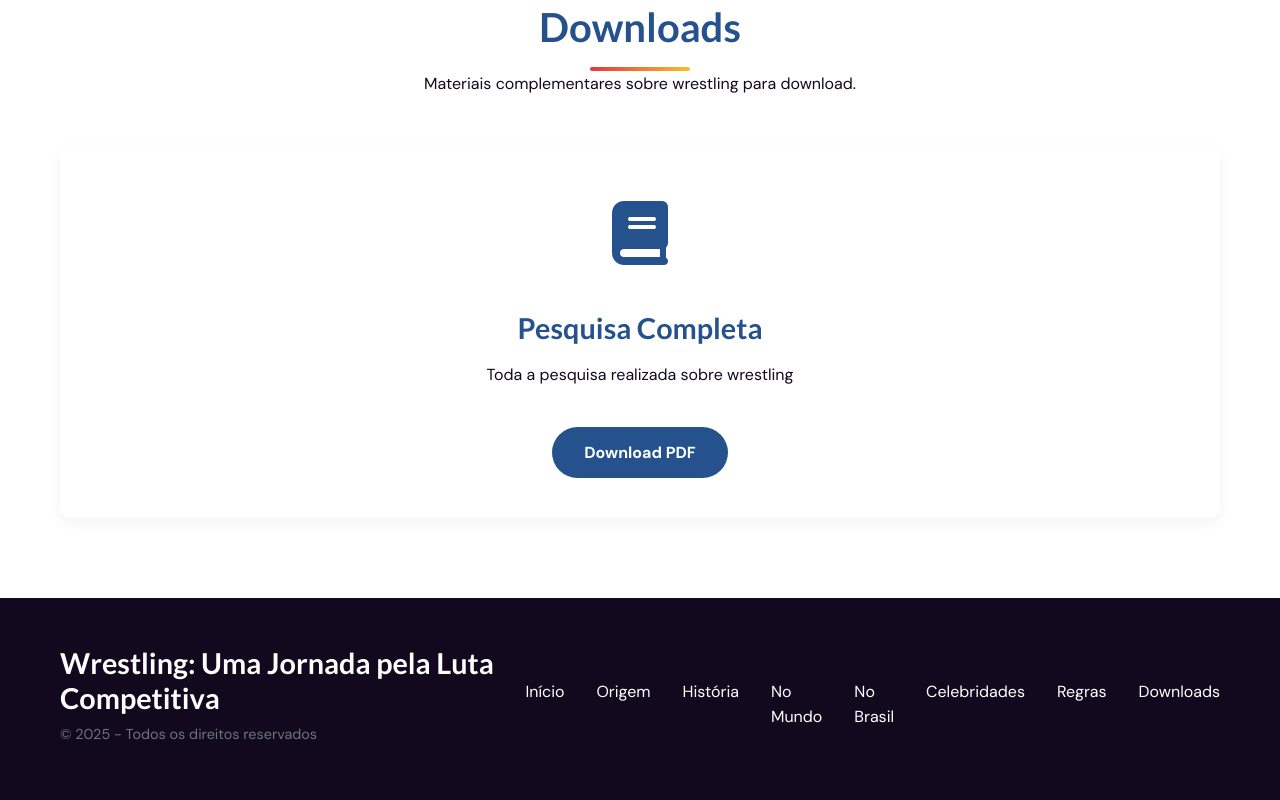
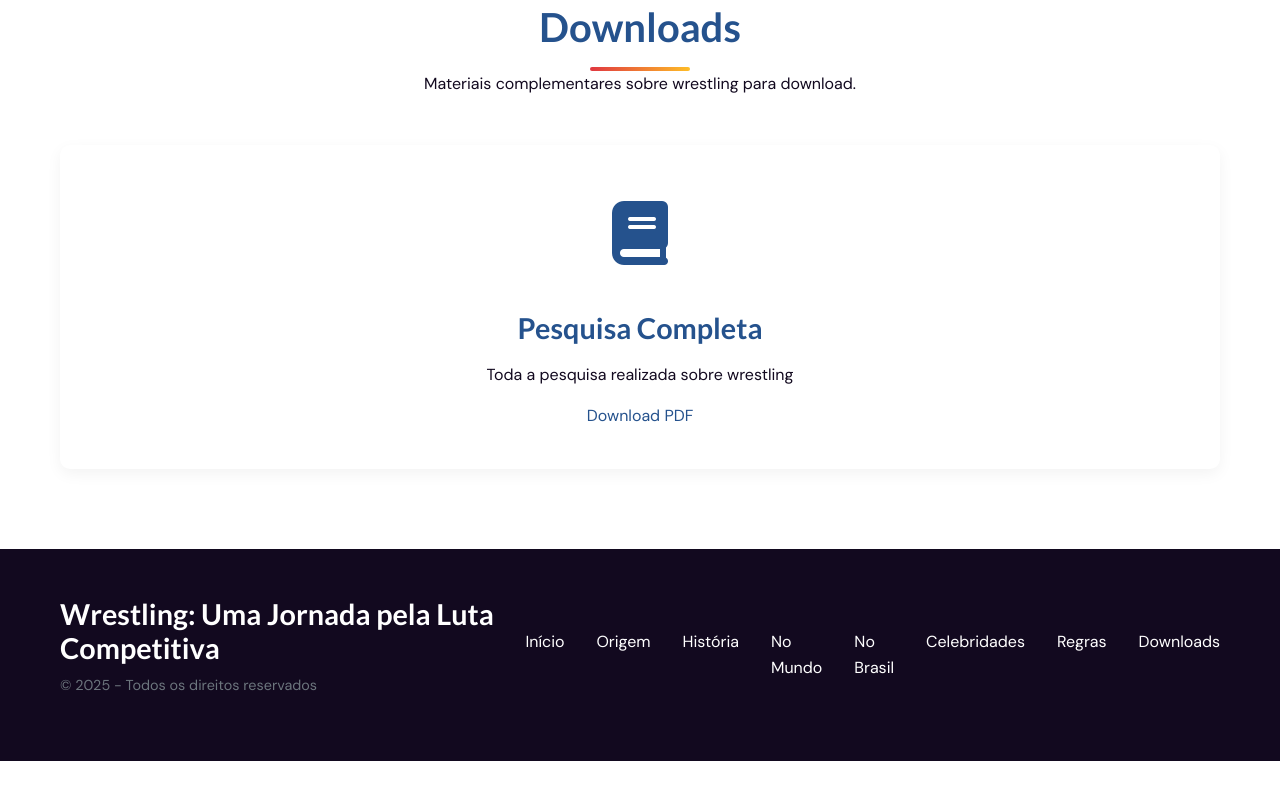
Before and after one commit to Jpo81/wrestling, a plain HTML site: page index.html in a window 1280 px wide. Shown: the part 10024-10824 px from the top of the page. After the commit the page ends 10785 px from the top, so only its background shows below. Drawn offline with Linux system fonts and the light colour scheme.

Commit message:
Update index.html

```diff
--- a/index.html
+++ b/index.html
@@ -601,7 +601,7 @@
                     </div>
                     <h3>Pesquisa Completa</h3>
                     <p>Toda a pesquisa realizada sobre wrestling</p>
-                    <a href="pdf/pesquisa.pdf" class="download-btn">Download PDF</a>
+                    <a href="pdf/pesquisa.pdf">Download PDF</a>
                 </div>
             </div>
         </div>
```
